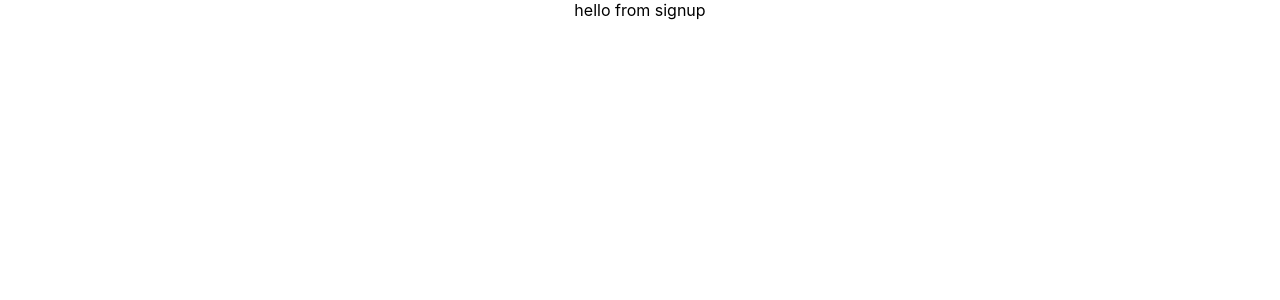
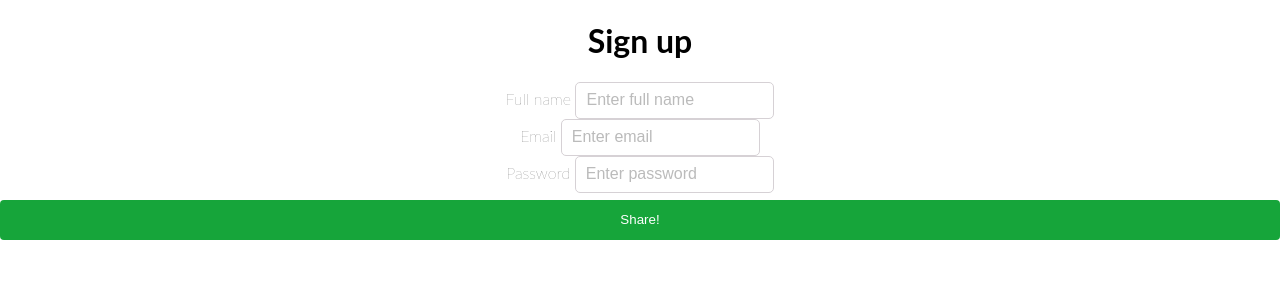
Before and after one commit to FarzadTaghavi/group-project-frontend, a React (Create React App) app: page /signup in a window 1280 px wide. Shown: the top 300 px of the page. Built offline with nearby package versions, Linux system fonts and the light colour scheme; no server answers.

Commit message:
created signup page

```diff
--- a/package.json
+++ b/package.json
@@ -16,6 +16,7 @@
     "axios": "^0.21.0",
     "dotenv": "^8.2.0",
     "react": "^17.0.1",
+    "react-bootstrap": "^1.4.0",
     "react-dom": "^17.0.1",
     "react-router-dom": "^5.2.0",
     "react-scripts": "4.0.0",
--- /dev/null
+++ b/src/components/SignUpForm.tsx
@@ -0,0 +1,72 @@
+import React, { useState } from "react";
+import "./style.css";
+import Form from "react-bootstrap/Form";
+import Col from "react-bootstrap/Col";
+import Button from "react-bootstrap/Button";
+import axios from "axios";
+
+import { API_URL } from "../config/constants";
+
+export default function SignUp() {
+  const [fullName, setFullName] = useState("");
+  const [email, setEmail] = useState("");
+  const [password, setPassword] = useState("");
+
+  const submitForm = async (event: any) => {
+    event.preventDefault();
+    try {
+      const response = await axios.post(`${API_URL}/signup`, {
+        fullName,
+        email,
+        password,
+      });
+      console.log("response: ", response.data);
+    } catch (e) {
+      console.log(e.message);
+    }
+    setFullName("");
+    setEmail("");
+    setPassword("");
+  };
+
+  return (
+    <Form as={Col} md={{ span: 6, offset: 3 }}>
+      <h1 className="mt-5 mb-5">Sign up</h1>
+      <Form.Group>
+        <Form.Label>Full name </Form.Label>
+        <Form.Control
+          value={fullName}
+          onChange={(event) => setFullName(event.target.value)}
+          type="text"
+          placeholder="Enter full name"
+          required
+        />
+      </Form.Group>
+
+      <Form.Group>
+        <Form.Label>Email </Form.Label>
+        <Form.Control
+          value={email}
+          onChange={(event) => setEmail(event.target.value)}
+          type="text"
+          placeholder="Enter email"
+        />
+      </Form.Group>
+      <Form.Group>
+        <Form.Label>Password </Form.Label>
+        <Form.Control
+          value={password}
+          onChange={(event) => setPassword(event.target.value)}
+          type="text"
+          placeholder="Enter password"
+        />
+      </Form.Group>
+
+      <Form.Group className="mt-10">
+        <Button variant="primary" type="submit" onClick={submitForm}>
+          Share!
+        </Button>
+      </Form.Group>
+    </Form>
+  );
+}
--- /dev/null
+++ b/src/components/style.css
@@ -0,0 +1,123 @@
+p,
+div {
+  font-family: Lato;
+}
+
+.wrapper {
+  height: 97vh;
+  width: 100%;
+  display: flex;
+  flex-direction: column;
+  justify-content: center;
+  align-items: center;
+  /* background-color: rgb(6, 150, 30); */
+}
+
+.form-wrapper {
+  display: flex;
+  flex-direction: column;
+  width: 70%;
+  max-width: 80%;
+  min-width: 100px;
+  min-height: 400px;
+  padding: 20px 40px;
+  border-radius: 6px;
+  box-shadow: 0px 8px 36px #222;
+  background-color: #fefefe;
+}
+
+.form-wrapper > h2 {
+  display: flex;
+  justify-content: center;
+  font-family: "Segoe UI", "Ubuntu", "Roboto", "Open Sans", "Helvetica Neue",
+    sans-serif;
+  font-size: 2em;
+  font-weight: lighter;
+  margin-top: 0.25em;
+  color: #222;
+}
+
+form {
+  width: 100%;
+  display: flex;
+  flex-wrap: wrap;
+}
+
+label {
+  margin-bottom: 0.5em;
+  color: #444;
+  font-weight: lighter;
+}
+
+input {
+  padding: 10px 10px;
+  border-radius: 5px;
+  outline: none;
+  border: 1px solid #d6d1d5;
+}
+
+.question1 input {
+  padding: 10px 10px;
+  border-radius: 5px;
+  outline: none;
+  border: 1px solid #d6d1d5;
+}
+
+input::placeholder {
+  font-size: 1.2em;
+  font-weight: lighter;
+  color: #bbb;
+}
+
+button {
+  min-width: 100%;
+  cursor: pointer;
+  margin-right: 0.25em;
+  margin-top: 0.5em;
+  padding: 0.938em;
+  border: none;
+  border-radius: 4px;
+  background-color: rgb(22, 165, 58);
+  color: #fefefe;
+}
+button:hover {
+  background-color: rgb(6, 73, 11);
+  color: #fefefe;
+}
+
+.fullName,
+.email,
+.password {
+  display: flex;
+  flex-direction: column;
+
+  width: 100%;
+}
+
+.question {
+  display: flex;
+  flex-direction: column;
+  margin-bottom: 15px;
+  width: 100%;
+}
+
+.question > h2 {
+  display: flex;
+  justify-content: center;
+  font-family: "Segoe UI", "Ubuntu", "Roboto", "Open Sans", "Helvetica Neue",
+    sans-serif;
+  font-size: 2em;
+  font-weight: lighter;
+  margin-top: 0.25em;
+  color: #222;
+}
+
+.question > input {
+  height: 100px;
+  margin-bottom: 15px;
+}
+.submit {
+  width: 100%;
+  display: flex;
+  flex-wrap: wrap;
+}
--- a/src/config/constants.ts
+++ b/src/config/constants.ts
@@ -1 +1,5 @@
-export const API_URL = process.env.REACT_APP_API_URL
+require("dotenv").config();
+
+//dotenv.config();
+
+export const API_URL = process.env.REACT_APP_API_URL;
--- a/src/pages/SignUp.tsx
+++ b/src/pages/SignUp.tsx
@@ -1,5 +1,10 @@
-import React from "react"
+import React from "react";
+import SignUpForm from "../components/SignUpForm";
 
 export default function SignUp() {
-  return <div>hello from signup</div>
+  return (
+    <div>
+      <SignUpForm />
+    </div>
+  );
 }
```
Also changed, not shown: 1 other file (tests, documents, lock files or other folders).
